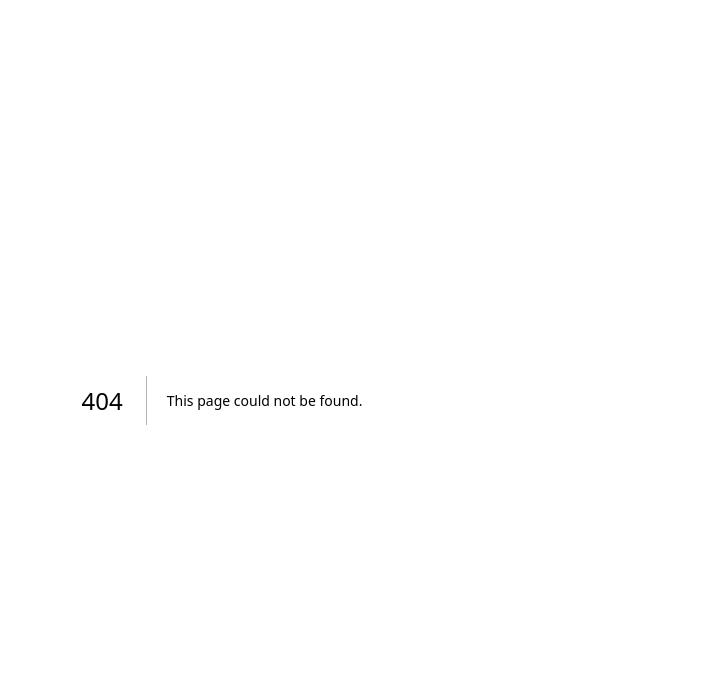
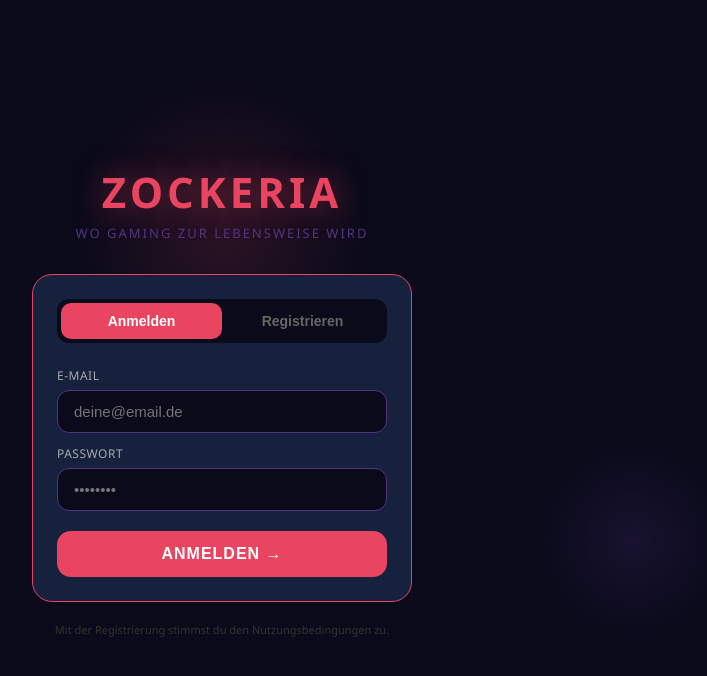
Before and after one commit to zockeria/Zockeria, a Next.js app: page /login in a window 1280 px wide. Before the commit this address had no page. Shown: the top 676 px of the page, without its empty margins (418-1125 px from the left). Built offline with nearby package versions, Linux system fonts and the light colour scheme.

Commit message:
Create page.js

```diff
--- /dev/null
+++ b/app/login/page.js
@@ -0,0 +1,248 @@
+'use client'
+
+import { useState } from 'react'
+
+export default function Login() {
+  const [mode, setMode] = useState('login')
+  const [form, setForm] = useState({ username: '', email: '', password: '' })
+  const [loading, setLoading] = useState(false)
+  const [done, setDone] = useState(false)
+
+  function handleChange(e) {
+    setForm({ ...form, [e.target.name]: e.target.value })
+  }
+
+  function handleSubmit() {
+    setLoading(true)
+    setTimeout(() => {
+      setLoading(false)
+      setDone(true)
+    }, 1500)
+  }
+
+  if (done) {
+    return (
+      <div style={{
+        width: '100vw', height: '100dvh',
+        background: '#0a0a1a',
+        display: 'flex', flexDirection: 'column',
+        alignItems: 'center', justifyContent: 'center',
+        padding: '20px'
+      }}>
+        <div style={{ fontSize: '60px', marginBottom: '20px' }}>🎉</div>
+        <div style={{ fontSize: '24px', fontWeight: 'bold', color: '#e94560', marginBottom: '8px' }}>
+          Willkommen bei Zockeria!
+        </div>
+        <div style={{ fontSize: '15px', color: '#aaa', marginBottom: '8px', textAlign: 'center' }}>
+          Du erhältst
+        </div>
+        <div style={{ fontSize: '32px', fontWeight: 'bold', color: '#ffd700', marginBottom: '24px' }}>
+          💰 1.000.000 ZC
+        </div>
+        <div style={{ fontSize: '14px', color: '#888', marginBottom: '32px', textAlign: 'center' }}>
+          Dein Startkapital wartet auf dich. Baue dein Imperium!
+        </div>
+        <a href="/" style={{
+          background: '#e94560', border: 'none', borderRadius: '14px',
+          color: '#fff', padding: '14px 40px', fontSize: '16px',
+          fontWeight: '700', cursor: 'pointer', textDecoration: 'none',
+          letterSpacing: '1px'
+        }}>
+          LOS GEHT'S →
+        </a>
+      </div>
+    )
+  }
+
+  return (
+    <div style={{
+      width: '100vw',
+      height: '100dvh',
+      background: '#0a0a1a',
+      display: 'flex',
+      flexDirection: 'column',
+      alignItems: 'center',
+      justifyContent: 'center',
+      padding: '20px',
+      overflow: 'hidden'
+    }}>
+
+      {/* HINTERGRUND EFFEKT */}
+      <div style={{
+        position: 'absolute',
+        width: '300px', height: '300px',
+        background: 'radial-gradient(circle, rgba(233,69,96,0.15) 0%, transparent 70%)',
+        top: '10%', left: '50%', transform: 'translateX(-50%)',
+        pointerEvents: 'none'
+      }} />
+      <div style={{
+        position: 'absolute',
+        width: '200px', height: '200px',
+        background: 'radial-gradient(circle, rgba(83,52,131,0.2) 0%, transparent 70%)',
+        bottom: '20%', right: '10%',
+        pointerEvents: 'none'
+      }} />
+
+      {/* LOGO */}
+      <div style={{ textAlign: 'center', marginBottom: '32px', zIndex: 1 }}>
+        <div style={{
+          fontSize: '42px', fontWeight: '900',
+          color: '#e94560', letterSpacing: '4px',
+          textShadow: '0 0 30px rgba(233,69,96,0.5)'
+        }}>
+          ZOCKERIA
+        </div>
+        <div style={{ fontSize: '13px', color: '#533483', marginTop: '4px', letterSpacing: '2px' }}>
+          WO GAMING ZUR LEBENSWEISE WIRD
+        </div>
+      </div>
+
+      {/* CARD */}
+      <div style={{
+        width: '100%',
+        maxWidth: '380px',
+        background: '#16213e',
+        border: '1px solid #e94560',
+        borderRadius: '20px',
+        padding: '24px',
+        zIndex: 1
+      }}>
+
+        {/* TABS */}
+        <div style={{
+          display: 'flex',
+          background: '#0a0a1a',
+          borderRadius: '12px',
+          padding: '4px',
+          marginBottom: '24px'
+        }}>
+          {['login', 'register'].map(m => (
+            <button
+              key={m}
+              onClick={() => setMode(m)}
+              style={{
+                flex: 1,
+                background: mode === m ? '#e94560' : 'transparent',
+                border: 'none',
+                borderRadius: '10px',
+                color: mode === m ? '#fff' : '#666',
+                padding: '10px',
+                fontSize: '14px',
+                fontWeight: '600',
+                cursor: 'pointer',
+                transition: 'all 0.2s'
+              }}
+            >
+              {m === 'login' ? 'Anmelden' : 'Registrieren'}
+            </button>
+          ))}
+        </div>
+
+        {/* FELDER */}
+        <div style={{ display: 'flex', flexDirection: 'column', gap: '12px' }}>
+
+          {mode === 'register' && (
+            <div>
+              <div style={{ fontSize: '12px', color: '#aaa', marginBottom: '6px', letterSpacing: '0.5px' }}>
+                BENUTZERNAME
+              </div>
+              <input
+                name="username"
+                value={form.username}
+                onChange={handleChange}
+                placeholder="Dein Zockeria-Name"
+                style={{
+                  width: '100%', background: '#0a0a1a',
+                  border: '1px solid #533483', borderRadius: '12px',
+                  padding: '12px 16px', color: '#fff', fontSize: '15px',
+                  outline: 'none'
+                }}
+              />
+            </div>
+          )}
+
+          <div>
+            <div style={{ fontSize: '12px', color: '#aaa', marginBottom: '6px', letterSpacing: '0.5px' }}>
+              E-MAIL
+            </div>
+            <input
+              name="email"
+              type="email"
+              value={form.email}
+              onChange={handleChange}
+              placeholder="deine@email.de"
+              style={{
+                width: '100%', background: '#0a0a1a',
+                border: '1px solid #533483', borderRadius: '12px',
+                padding: '12px 16px', color: '#fff', fontSize: '15px',
+                outline: 'none'
+              }}
+            />
+          </div>
+
+          <div>
+            <div style={{ fontSize: '12px', color: '#aaa', marginBottom: '6px', letterSpacing: '0.5px' }}>
+              PASSWORT
+            </div>
+            <input
+              name="password"
+              type="password"
+              value={form.password}
+              onChange={handleChange}
+              placeholder="••••••••"
+              style={{
+                width: '100%', background: '#0a0a1a',
+                border: '1px solid #533483', borderRadius: '12px',
+                padding: '12px 16px', color: '#fff', fontSize: '15px',
+                outline: 'none'
+              }}
+            />
+          </div>
+
+          {mode === 'register' && (
+            <div style={{
+              background: 'rgba(255,215,0,0.08)',
+              border: '1px solid rgba(255,215,0,0.3)',
+              borderRadius: '12px',
+              padding: '12px',
+              textAlign: 'center'
+            }}>
+              <div style={{ fontSize: '12px', color: '#aaa' }}>Du erhältst als Startkapital</div>
+              <div style={{ fontSize: '22px', fontWeight: 'bold', color: '#ffd700', marginTop: '2px' }}>
+                💰 1.000.000 ZC
+              </div>
+            </div>
+          )}
+
+          <button
+            onClick={handleSubmit}
+            disabled={loading}
+            style={{
+              width: '100%',
+              background: loading ? '#533483' : '#e94560',
+              border: 'none',
+              borderRadius: '14px',
+              color: '#fff',
+              padding: '14px',
+              fontSize: '16px',
+              fontWeight: '700',
+              cursor: loading ? 'default' : 'pointer',
+              marginTop: '8px',
+              letterSpacing: '1px',
+              transition: 'background 0.2s'
+            }}
+          >
+            {loading ? '⏳ Laden...' : mode === 'login' ? 'ANMELDEN →' : 'JETZT STARTEN →'}
+          </button>
+
+        </div>
+      </div>
+
+      {/* FOOTER */}
+      <div style={{ fontSize: '11px', color: '#333', marginTop: '20px', textAlign: 'center', zIndex: 1 }}>
+        Mit der Registrierung stimmst du den Nutzungsbedingungen zu.
+      </div>
+
+    </div>
+  )
+}
```
